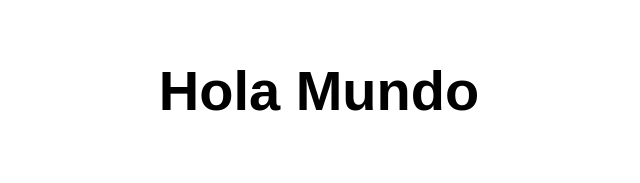
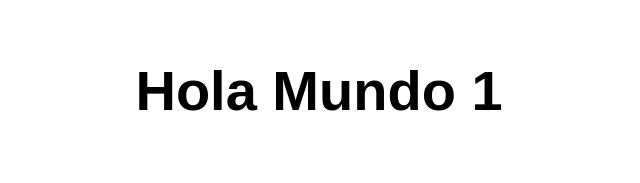
Before and after one commit to CeruzNine/Mi_primer_app, a website: page src/index.html in a window 1280 px wide. Shown: the whole page, without its empty margins (321-961 px from the left). Drawn offline with Linux system fonts and the light colour scheme.

Commit message:
//Etiquetas 2

```diff
--- a/src/index.html
+++ b/src/index.html
@@ -10,7 +10,7 @@
 
 <body>
   <main>
-    <h1>Hola Mundo</h1>
+    <h1>Hola Mundo 1</h1>
   </main>
 </body>
 
```
